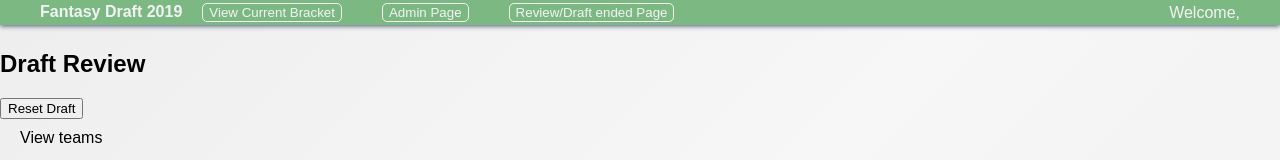
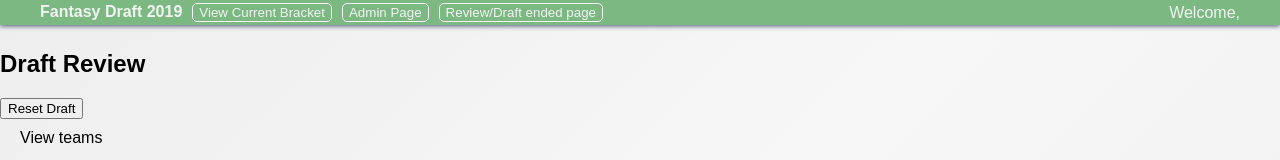
Before and after one commit to mitstark13/marchmadnessdraft, a React (Create React App) app: page /review in a window 1280 px wide. Shown: the top 160 px of the page. Built offline with nearby package versions, Linux system fonts and the light colour scheme; no server answers.

Commit message:
chat styling, app overall js fix

```diff
--- a/src/App.css
+++ b/src/App.css
@@ -1,7 +1,7 @@
 .App {
   display: grid;
   grid-template-areas: "header header header" "order order order" "draft draft draft" "messaging messaging messaging";
-  grid-template-rows: 25px 70px 460px 170px;
+  grid-template-rows: 25px 70px 460px 270px;
   grid-gap: 5px;
   background: -moz-linear-gradient(-45deg, #eeeeee 0%, #F7F7F7 47%, #eeeeee 100%);
   background: -webkit-linear-gradient(-45deg, #eeeeee 0%, #F7F7F7 47%, #eeeeee 100%);
@@ -23,7 +23,7 @@
     border: 1px solid #F2F4F4;
     border-radius: 5px;
     color: #F2F4F4;
-    margin: 0 20px;
+    margin: 0 0 0 10px;
     transition: .5s; }
     .App-header button:hover {
       cursor: pointer;
@@ -59,7 +59,7 @@
 
 #chat {
   grid-area: messaging;
-  height: 157px;
+  height: 257px;
   background: #475570; }
 
 /*# sourceMappingURL=App.css.map */
--- a/src/App.js
+++ b/src/App.js
@@ -61,14 +61,14 @@ class App extends Component {
   pusherChat(pusher) {
     const channel = pusher.subscribe('chat');
     channel.bind('message', data => {
-      this.setState({ chats: [...this.state.chats, data], test: '' });
+      this.setState({ chats: [data, ...this.state.chats], test: '' });
     });
   }
 
   pusherLogin(pusher) {
     const channel = pusher.subscribe('login');
     channel.bind('users', data => {
-      this.setState({ chats: [...this.state.chats, data], test: '' });
+      this.setState({ chats: [data, ...this.state.chats], test: '' });
     })
   }
 
@@ -129,7 +129,7 @@ class App extends Component {
                 <button>Admin Page</button>
               </Link>
               <Link to='/review'>
-                <button>Review/Draft ended Page</button>
+                <button>Review/Draft ended page</button>
               </Link>
             </div>
             <div className="App-user">
--- a/src/App.scss
+++ b/src/App.scss
@@ -7,7 +7,7 @@
     "order order order"
     "draft draft draft"
     "messaging messaging messaging";
-  grid-template-rows: 25px 70px 460px 170px;
+  grid-template-rows: 25px 70px 460px 270px;
   grid-gap: 5px;
   background: -moz-linear-gradient(-45deg, #eeeeee 0%, #F7F7F7 47%, #eeeeee 100%);
   background: -webkit-linear-gradient(-45deg, #eeeeee 0%,#F7F7F7 47%,#eeeeee 100%);
@@ -31,7 +31,7 @@
     border: 1px solid $off-white;
     border-radius: 5px;
     color: $off-white;
-    margin: 0 20px;
+    margin: 0 0 0 10px;
     transition: .5s;
 
     &:hover {
@@ -76,6 +76,6 @@
 
 #chat {
   grid-area: messaging;
-  height: 157px;
+  height: 257px;
   background: $app-blue;
 }
--- a/src/components/chat/ChatList.css
+++ b/src/components/chat/ChatList.css
@@ -1,6 +1,6 @@
 .draftChat {
   list-style-type: none;
-  height: 115px;
+  height: 215px;
   overflow-y: scroll;
   margin: 0;
   padding: 0 10px;
```
Also changed, not shown: 1 other file (tests, documents, lock files or other folders).
